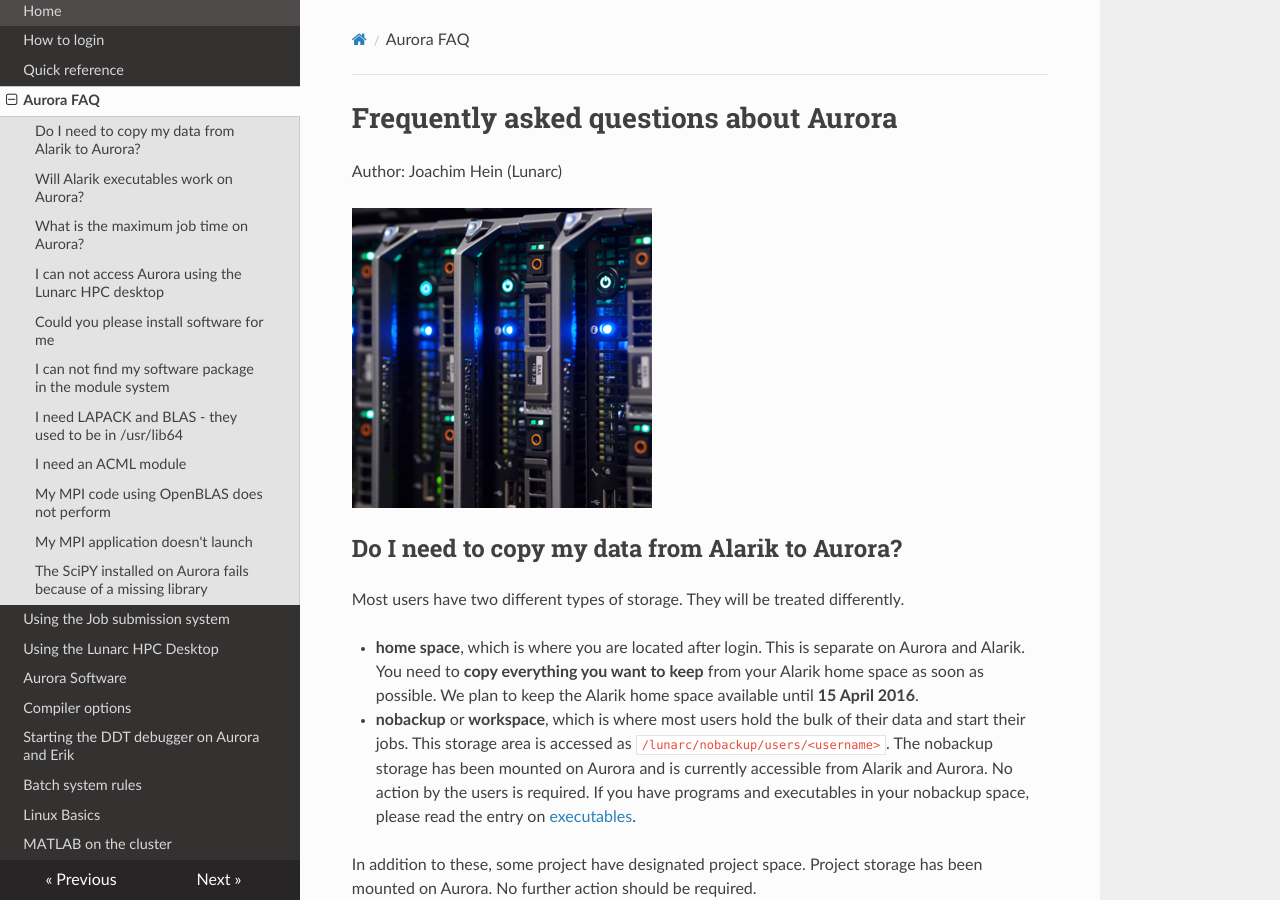
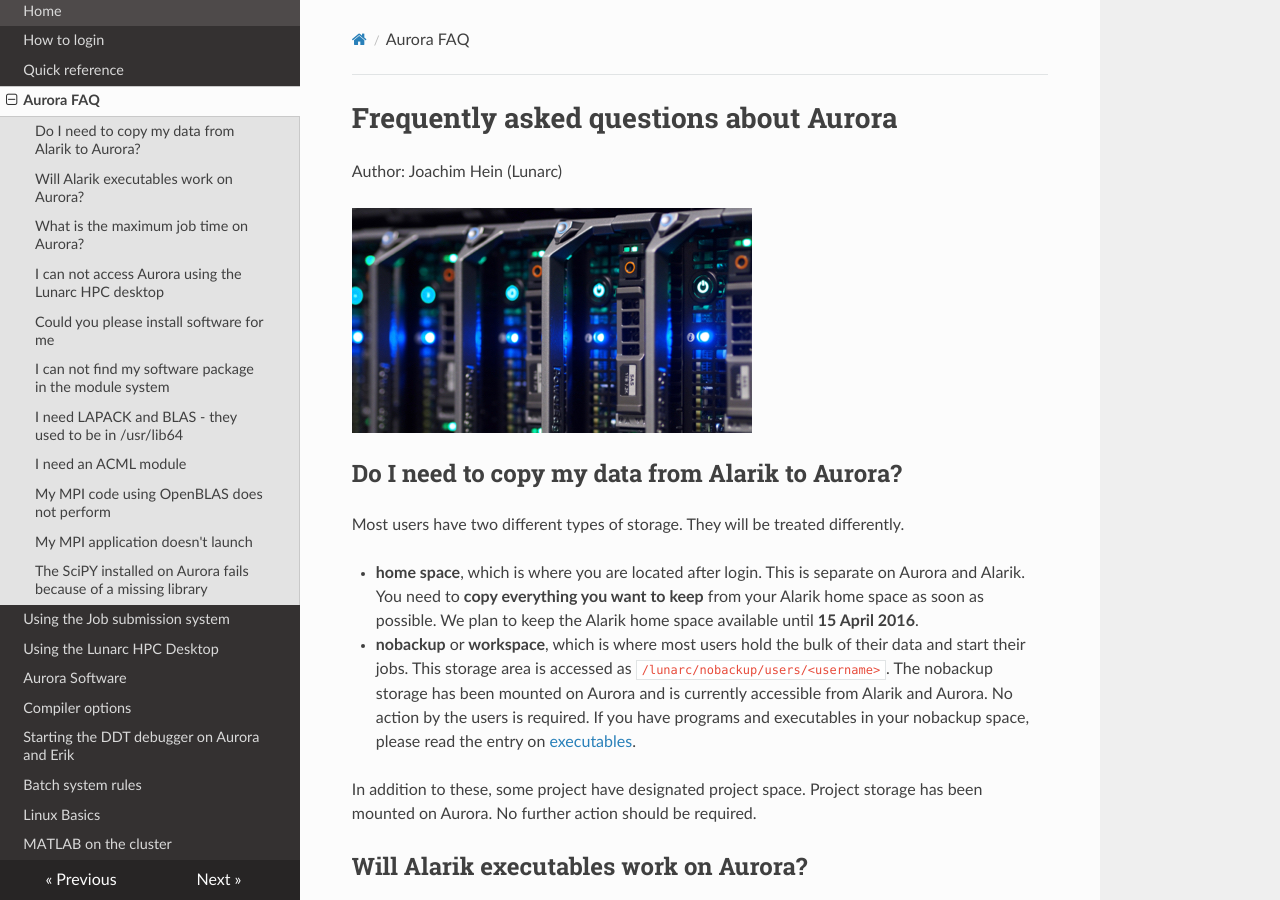
Before and after one commit to lunarc/lunarc_docs, an MkDocs documentation site: the page built from docs/aurora_faq.md, in a window 1280 px wide and 900 px high. Built offline with MkDocs 1.6.1, drawn with Linux system fonts in a browser that asks for light colours; nearby versions of some CDN libraries; old or Windows-style settings are respelled for this version of MkDocs.

Commit message:
Changed node icon

```diff
--- a/docs/aurora_faq.md
+++ b/docs/aurora_faq.md
@@ -1,7 +1,7 @@
 # Frequently asked questions about Aurora
 Author: Joachim Hein (Lunarc)
 
-![Node icon](images/node_square.jpg "Node icon")
+![Node icon](images/node_icon.jpg "Node icon")
 
 ## Do I need to copy my data from Alarik to Aurora?
 Most users have two different types of storage.  They will be treated differently.
```
Also changed, not shown: docs/images/node_icon.jpg (added), docs/images/node_square.jpg (deleted).
